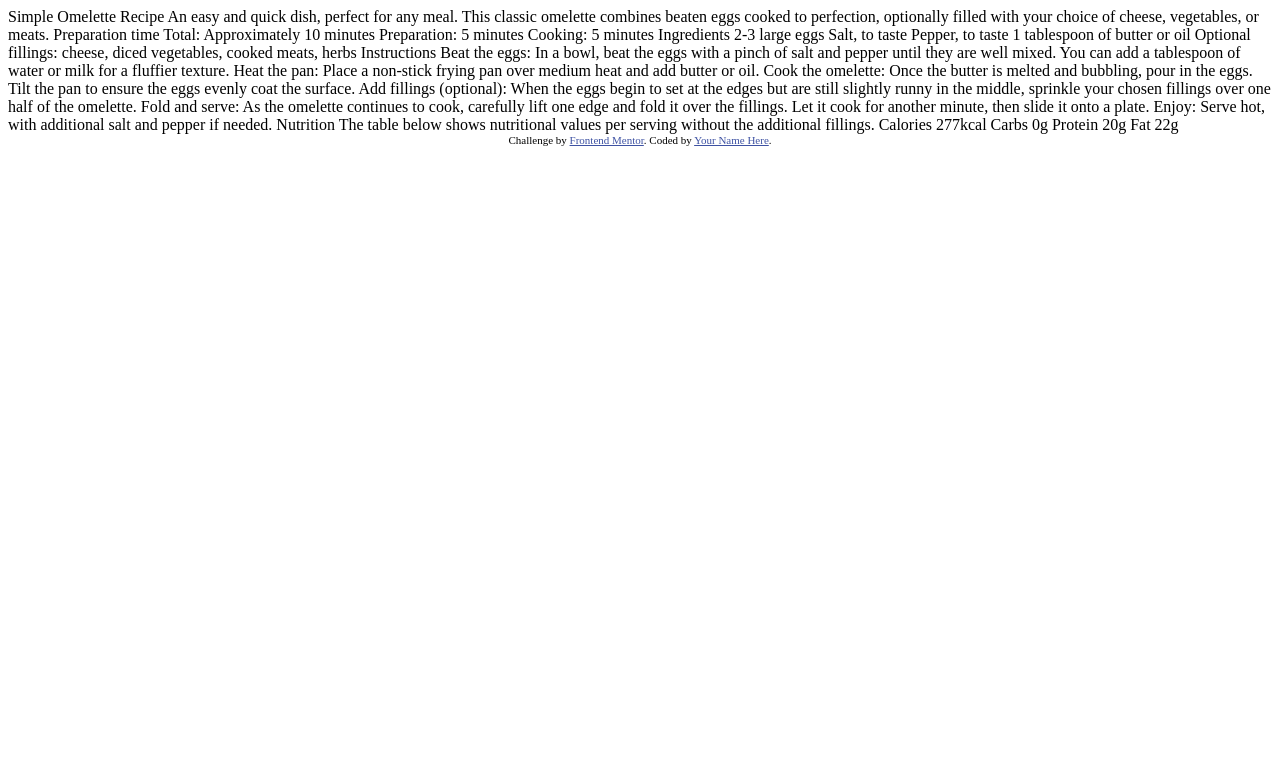
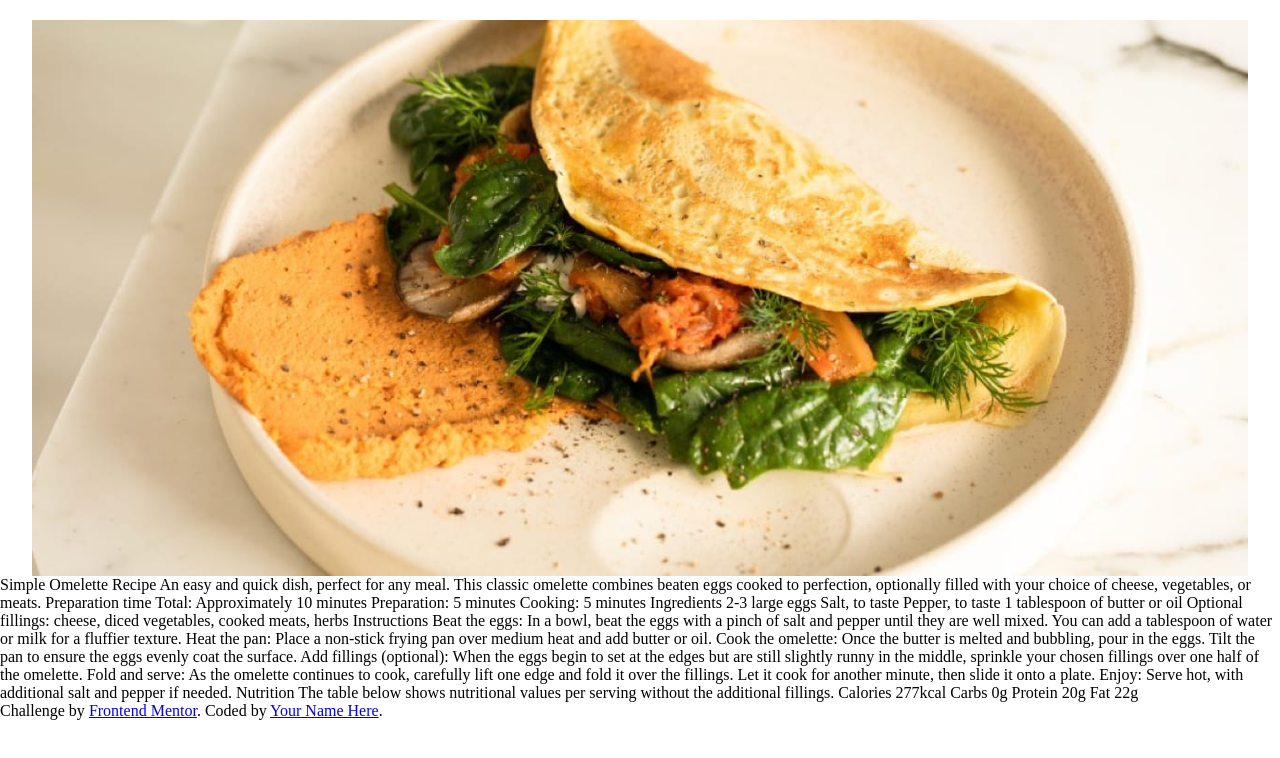
Before and after one commit to JamesHarrisonDev/Recipe-Page, a plain HTML site: page index.html in a window 1280 px wide. Drawn offline with Linux system fonts and the light colour scheme.

Commit message:
Add flexible omlette image

```diff
--- /dev/null
+++ b/index.css
@@ -0,0 +1,14 @@
+* {
+  margin: 0;
+  padding: 0;
+}
+
+.food-image-container {
+  display: flex;
+  justify-content: center;
+}
+
+img {
+  max-width: 95%;
+  padding-top: 20px;
+}
--- a/index.html
+++ b/index.html
@@ -8,13 +8,14 @@
 
   <title>Frontend Mentor | Recipe page</title>
 
-  <!-- Feel free to remove these styles or customise in your own stylesheet 👍 -->
-  <style>
-    .attribution { font-size: 11px; text-align: center; }
-    .attribution a { color: hsl(228, 45%, 44%); }
-  </style>
+  <link rel="stylesheet" href="index.css" type="text/css">
 </head>
 <body>
+  <div>
+    <div class="food-image-container">
+      <img src="assets/images/image-omelette.jpeg" alt="Omlette">
+    </div>
+
 
     Simple Omelette Recipe
 
@@ -73,5 +74,6 @@
       Challenge by <a href="https://www.frontendmentor.io?ref=challenge" target="_blank">Frontend Mentor</a>.
       Coded by <a href="#">Your Name Here</a>.
     </div>
+  </div>
 </body>
 </html>
```
Lines whose indentation alone changed are shown as unchanged.
